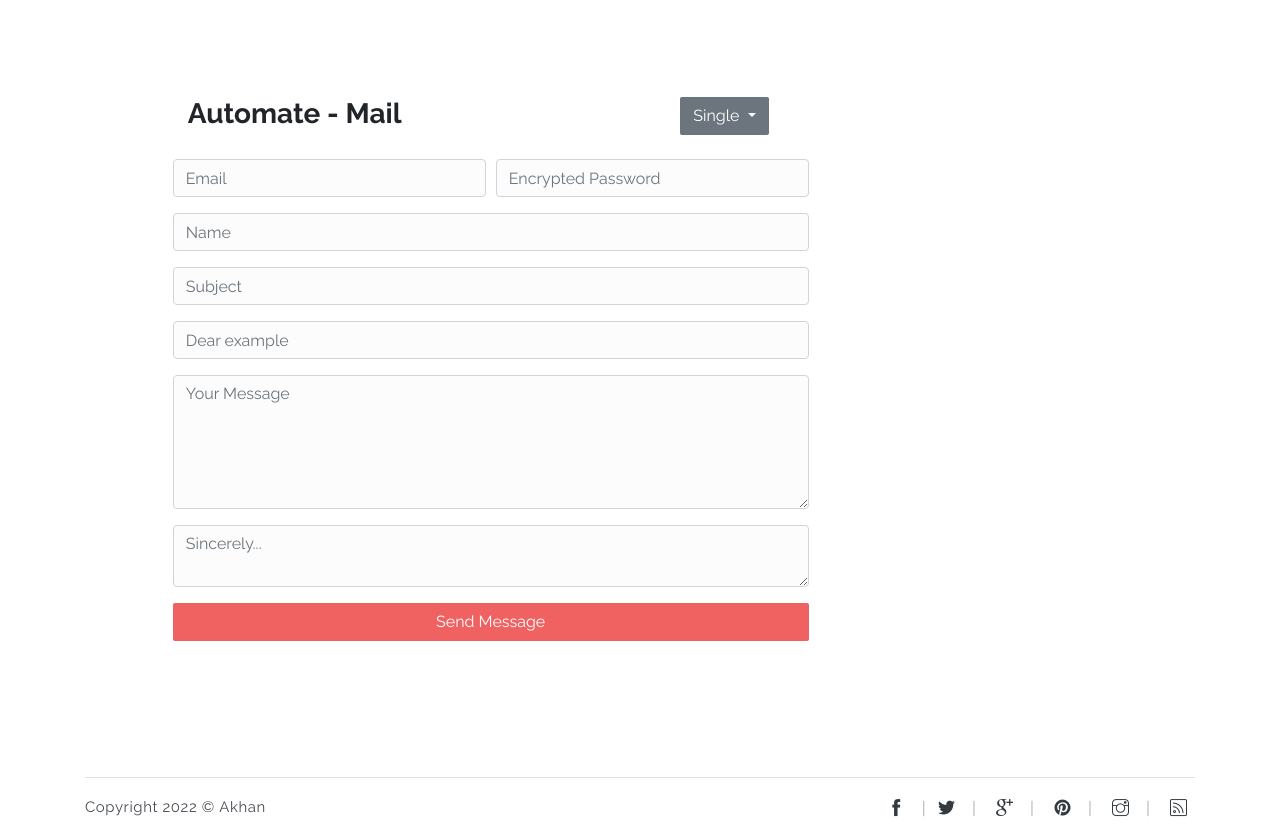
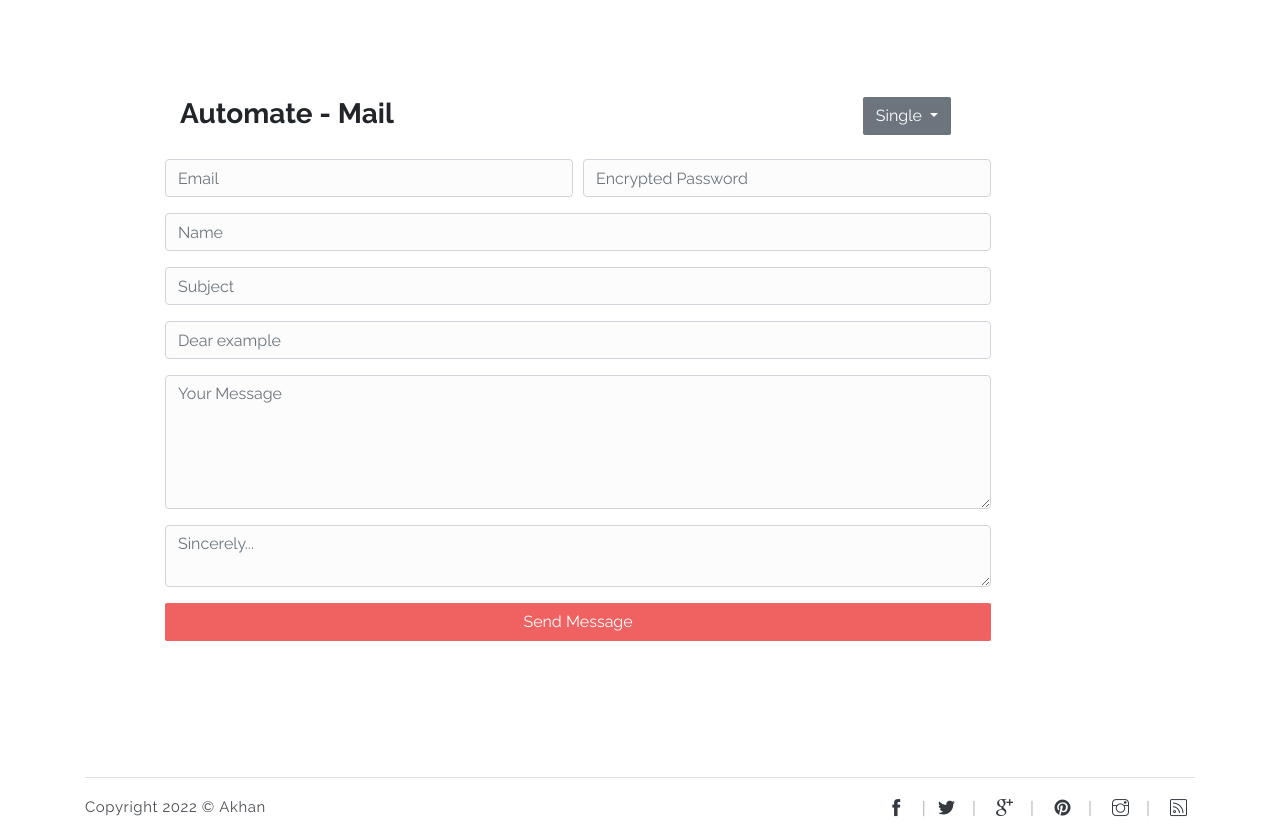
Before and after one commit to Akhancode/quemail, a Django app: page /Automate.html in a window 1280 px wide. Shown: the part 99-935 px from the top of the page. Run offline with Django 4.2, Linux system fonts and the light colour scheme; some libraries are stand-ins or nearby versions.

Commit message:
changing width of 100

```diff
--- a/templates/Auto_base.html
+++ b/templates/Auto_base.html
@@ -58,8 +58,8 @@
 
     <div class="container"  >
 
-          <div class="rows" style="border-style:none;width:100%">
-              <div class="column_half" style="margin-left: 7%; padding-left:10px;width:65%">
+          <div class="rows" style="border-style:none;width:90%">
+              <div class="column_half" style="margin-left: 7%; padding-left:10px;">
                  <div style="border-style:none">
                      <div  class="container">
             <div class="row col-md-8 col-lg-11" style="justify-content:space-between">
@@ -191,7 +191,7 @@
             <br/>
             </div>
               </div>
-              <div class="col" style="border-style:none;width:20%;margin-left: 7%" id="Excel_processed_display">
+              <div class="col" style="margin-left: 7%" id="Excel_processed_display">
                   {% if excel_name %}
                             <div class="container">
                       <h3>
```
